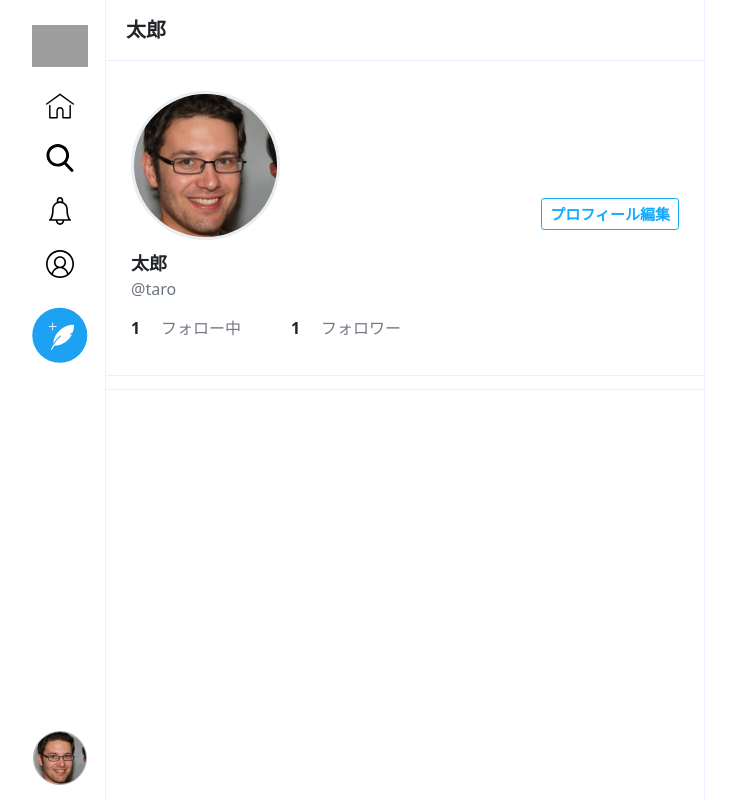
After one commit to nakagawa-tomohide/TwitterClone, a PHP site: page /profile.php in a window 1280 px wide. The commit adds this page. Shown: the whole page, without its empty margins (280-1016 px from the left). Run offline with PHP 8.4, Linux system fonts and the light colour scheme; grey boxes are pictures that could not be loaded.

Commit message:
ユーザー画面

```diff
--- a/Views/css/style.css
+++ b/Views/css/style.css
@@ -23,13 +23,15 @@ html {
 }
 
 @media screen and (max-width: 500px) {
-    .container{
+    .container {
         padding: 0;
     }
-    .side{
+
+    .side {
         width: 60px;
     }
-    .main{
+
+    .main {
         width: calc(100% - 60px);
     }
 }
@@ -38,18 +40,28 @@ html {
     padding: .3rem;
 }
 
-.btn{
+.btn {
     background-color: #1af;
     color: #fff;
     font-size: 15px;
     font-weight: bold;
 }
 
-.btn:hover{
+.btn:hover {
     color: #fff;
 }
 
-a{
+.btn-reverse{
+    background-color: #fff;
+    color: #1af;
+    border: 1px solid #1af;
+}
+
+.btn-reverse:hover{
+    color: #1af;
+}
+
+a {
     font-size: 13px;
     color: #1af;
     text-decoration: none;
@@ -96,13 +108,16 @@ a{
         width: 70%;
         margin-bottom: 15px;
     }
+
     .side .side-inner img.icon {
         width: 85%;
     }
-    .side .side-inner img.post-tweet{
+
+    .side .side-inner img.post-tweet {
         width: 100%;
     }
-    .side .side-inner .my-icon img{
+
+    .side .side-inner .my-icon img {
         width: 90%;
     }
 }
@@ -110,11 +125,12 @@ a{
 /*
 メイン
 ****/
-.main .main-header{
+.main .main-header {
     padding: 20px;
     border-bottom: 1px solid #eef;
 }
-.main .main-header h1{
+
+.main .main-header h1 {
     font-size: 20px;
     line-height: 20px;
     font-weight: bold;
@@ -124,33 +140,39 @@ a{
 /*
 ホーム
 ****/
-.home .tweet-post{
+.home .tweet-post {
     display: flex;
     padding: 10px;
 }
-.home .tweet-post .my-icon{
+
+.home .tweet-post .my-icon {
     width: 80px;
     padding: 5px 15px 10px 10px;
 }
-.home .tweet-post .my-icon img{
+
+.home .tweet-post .my-icon img {
     width: 100%;
     border-radius: 50%;
     border: 0.2px solid #aaa;
 }
-.home .tweet-post .input-area{
+
+.home .tweet-post .input-area {
     width: calc(100% - 80px);
     flex-grow: 1;
 }
+
 .home .tweet-post .input-area textarea {
     border: 0;
     width: 100%;
     height: 100px;
     resize: none;
 }
-.home .tweet-post .input-area textarea:focus{
+
+.home .tweet-post .input-area textarea:focus {
     outline: none;
 }
-.home .tweet-post .input-area .bottom-area{
+
+.home .tweet-post .input-area .bottom-area {
     display: flex;
     flex-wrap: wrap;
     justify-content: space-between;
@@ -158,76 +180,89 @@ a{
     padding-top: 8px;
 }
 
-.home .ditch{
+.home .ditch {
     height: 15px;
     border-color: #f7f8f8;
     border-top: 1px solid #eef;
     border-bottom: 1px solid #eef;
 }
 
-.home .tweet-list .tweet{
+.home .tweet-list .tweet {
     padding: 10px;
     display: flex;
     border-bottom: 1px solid #eef;
 }
-.home .tweet-list .tweet .user{
+
+.home .tweet-list .tweet .user {
     width: 80px;
     padding: 5px 15px 10px 10px;
 }
-.home .tweet-list .tweet .user img{
+
+.home .tweet-list .tweet .user img {
     width: 100%;
     border-radius: 50%;
     border: 0.2px solid #aaa;
 }
-.home .tweet-list .tweet .name{
+
+.home .tweet-list .tweet .name {
     padding-top: 5px;
 }
-.home .tweet-list .tweet .name a{
+
+.home .tweet-list .tweet .name a {
     color: #122;
 }
-.home .tweet-list .tweet .name a .nickname{
+
+.home .tweet-list .tweet .name a .nickname {
     color: #122;
     font-size: 17px;
     font-weight: bold;
 }
-.home .tweet-list .tweet .name a .user-name{
+
+.home .tweet-list .tweet .name a .user-name {
     color: #444;
     font-size: 14px;
 }
-.home .tweet-list .tweet .content{
+
+.home .tweet-list .tweet .content {
     width: calc(100% - 60px);
 }
-.home .tweet-list .tweet .content p{
+
+.home .tweet-list .tweet .content p {
     font-size: 16px;
     padding: 8px 0 0 0;
     margin-bottom: 8px;
 }
-.home .tweet-list .tweet .content img.post-image{
+
+.home .tweet-list .tweet .content img.post-image {
     width: 100%;
     border-radius: 15px;
     margin-bottom: 10px;
     margin-right: 5px;
     border: 1px solid #eef;
 }
-.home .tweet-list .tweet .content .icon-list{
+
+.home .tweet-list .tweet .content .icon-list {
     display: flex;
 }
-.home .tweet-list .tweet .content .icon-list .like img{
+
+.home .tweet-list .tweet .content .icon-list .like img {
     width: 25px;
     margin-right: 10px;
     cursor: pointer;
 }
-.home .tweet-list .tweet .content .icon-list .like-count{
+
+.home .tweet-list .tweet .content .icon-list .like-count {
     width: 25px;
     padding-top: 2px;
     color: #444;
 }
 
 @media screen and (max-width: 500px) {
-    .home .tweet-list .tweet .user{
+    .home .tweet-list .tweet .user {
         width: 60px;
         padding: 5px 10px 10px 5px;
     }
+
     .bottom-area .btn {
         margin-top: 10px;
     }
@@ -236,39 +271,88 @@ a{
 /*
 会員登録画面（ログイン画面共用）
 ****/
-body.signup{
+body.signup {
     display: flex;
     align-items: center;
     padding-top: 40px;
     padding-bottom: 40px;
     height: 100%;
 }
-.signup{
+
+.signup {
     background-color: #123;
     color: #fff;
 }
-.signup .form-signup{
+
+.signup .form-signup {
     width: 100%;
     max-width: 330px;
     padding: 15px;
     margin: auto;
 }
-.signup .logo-white{
+
+.signup .logo-white {
     margin-bottom: 30px;
     width: 50px;
 }
-.signup h1{
+
+.signup h1 {
     font-size: 20px;
     margin-bottom: 20px;
 }
-.signup input{
+
+.signup input {
     margin-bottom: 10px;
     background-color: #123;
     border-color: #456;
     color: #fff;
 }
-.signup input:focus{
+
+.signup input:focus {
     background-color: #123;
     border-color: #1af;
     color: #fff;
 }
+
+/*
+ユーザー
+****/
+.profile .profile-area{
+    padding: 25px;
+}
+.profile .profile-area .top{
+    display: flex;
+    justify-content: space-between;
+    align-items: flex-end;
+}
+.profile .profile-area .top .user{
+    width: 30%;
+    padding: 5px 15px 10px 0;
+}
+.profile .profile-area .top .user img{
+    width: 100%;
+    border-radius: 50%;
+    border: 3px solid rgb(235, 238, 240);
+}
+.profile .profile-area .top button{
+    margin-bottom: 20px;
+}
+.profile .profile-area .name{
+    font-size: 18px;
+    font-weight: bold;
+}
+.profile .profile-area .follow-follower{
+    display: flex;
+    padding: 15px 0 10px 0;
+}
+.profile .profile-area .follow-follower .follow-count{
+    width: 30px;
+    font-size: 16px;
+    font-weight: bold;
+}
+.profile .profile-area .follow-follower .follow-text{
+    width: 100px;
+    font-size: 16px;
+    margin-right: 30px;
+    color: #778;
+}
--- /dev/null
+++ b/Views/profile.php
@@ -0,0 +1,117 @@
+<!DOCTYPE html>
+<html lang="ja">
+<head>
+    <meta charset="UTF-8">
+    <meta http-equiv="X-UA-Compatible" content="IE=edge">
+    <meta name="viewport" content="width=device-width, initial-scale=1.0">
+    <link rel="icon" href="../Views/img/logo-twitterblue.svg">
+    <!-- Bootstrap CSS -->
+    <link href="https://cdn.jsdelivr.net/npm/bootstrap@5.0.0-beta1/dist/css/bootstrap.min.css" rel="stylesheet" integrity="sha384-giJF6kkoqNQ00vy+HMDP7azOuL0xtbfIcaT9wjKHr8RbDVddVHyTfAAsrekwKmP1" crossorigin="anonymous">
+    <link rel="stylesheet" href="../Views/css/style.css">
+    <!-- JS -->
+    <script src="https://code.jquery.com/jquery-3.6.0.js" integrity="sha256-H+K7U5CnXl1h5ywQfKtSj8PCmoN9aaq30gDh27Xc0jk=" crossorigin="anonymous" defer></script>
+    <!-- JavaScript Bundle with Popper -->
+    <script src="https://cdn.jsdelivr.net/npm/bootstrap@5.0.0-beta1/dist/js/bootstrap.bundle.min.js" integrity="sha384-ygbV9kiqUc6oa4msXn9868pTtWMgiQaeYH7/t7LECLbyPA2x65Kgf80OJFdroafW" crossorigin="anonymous" defer></script>
+    <!-- いいね！JS -->
+    <script src="../Views/js/likes.js" defer></script>
+
+    <title>プロフィール画面 / Twitterクローン</title>
+    <meta name="description" content="プロフィール画面です">
+</head>
+
+<body class="home profile text-center">
+    <div class="container">
+        <div class="side">
+            <div class="side-inner">
+                <ul class="nav flex-column">
+                    <li class="nav-item"><a href="home.php" class="nav-link"><img src="../Views/img/logo-twitterblue.svg" alt="" class="icon"></a></li>
+                    <li class="nav-item"><a href="home.php" class="nav-link"><img src="../Views/img/icon-home.svg" alt=""></a></li>
+                    <li class="nav-item"><a href="search.php" class="nav-link"><img src="../Views/img/icon-search.svg" alt=""></a></li>
+                    <li class="nav-item"><a href="notification.php" class="nav-link"><img src="../Views/img/icon-notification.svg" alt=""></a></li>
+                    <li class="nav-item"><a href="profile.php" class="nav-link"><img src="../Views/img/icon-profile.svg" alt=""></a></li>
+                    <li class="nav-item"><a href="post.php" class="nav-link"><img src="../Views/img/icon-post-tweet-twitterblue.svg" alt="" class="post-tweet"></a></li>
+                    <li class="nav-item my-icon"><img src="../Views/img_uploaded/user/sample-person.jpg" alt="" class="js-popover"
+                    data-bs-container="body" data-bs-toggle="popover" data-bs-placement="right" data-bs-html="true"
+                    data-bs-content="<a href='profile.php'>プロフィール</a><br><a href='sign-out.php'>ログアウト</a>"
+                    ></li>
+                </ul>
+            </div>
+        </div>
+        <div class="main">
+            <div class="main-header">
+                <h1>太郎</h1>
+            </div>
+
+            <!-- プロフィールエリア -->
+            <div class="profile-area">
+                <div class="top">
+                    <div class="user"><img src="../Views/img_uploaded/user/sample-person.jpg" alt=""></div>
+
+                    <?php if(isset($_GET['user_id'])) :?>
+                        <!-- 相手のページ -->
+                        <?php if(isset($_GET['case'])) :?>
+                            <button class="btn btn-sm">フォローを外す</button>
+                        <?php else: ?>
+                            <button class="btn btn-sm btn-reverse">フォローする</button>
+                        <?php endif; ?>
+                    <?php else: ?>
+                        <!-- 自分のページ -->
+                        <button class="btn btn-reverse btn-sm" data-bs-toggle="modal" data-bs-target="#js-modal">プロフィール編集</button>
+                    <?php endif; ?>
+
+                    <div class="modal fade" id="js-modal" tabindex="-1" aria-hidden="true">
+                        <div class="modal-dialog">
+                            <div class="modal-content">
+                                <form action="profile.php" method="post" enctype="multipart/form-data">
+                                    <div class="modal-header">
+                                        <h5 class="modal-title">プロフィールを編集</h5>
+                                        <button class="btn-close" type="button" data-bs-dismiss="modal" aria-label="Close"></button>
+                                    </div>
+                                    <div class="modal-body">
+                                        <div class="user">
+                                            <img src="../Views/img_uploaded/user/sample-person.jpg" alt="">
+                                        </div>
+                                        <div class="mb-3">
+                                            <label for="" class="mb-1">プロフィール写真</label>
+                                            <input type="file" class="form-control form-control-sm" name="image">
+                                        </div>
+
+                                        <input type="text" class="form-control mb-4" name="nickname" value="太郎" placeholder="ニックネーム" maxlength="50" required>
+                                        <input type="text" class="form-control mb-4" name="name" value="taro" placeholder="ユーザー名" maxlength="50" required>
+                                        <input type="email" class="form-control mb-4" name="email" value="taro@techis.jp" placeholder="メールアドレス" maxlength="254" required>
+                                        <input type="password" class="form-control mb-4" name="password" value="" placeholder="パスワードを変更する場合はご入力ください" minlength="4" maxlength="128">
+                                    </div>
+
+                                    <div class="modal-footer">
+                                        <button class="btn btn-reverse" data-bs-dismiss="modal">キャンセル</button>
+                                        <button class="btn" type="submit">保存する</button>
+                                    </div>
+                                </form>
+                            </div>
+                        </div>
+                    </div>
+                </div>
+                <div class="name">太郎</div>
+                <div class="text-muted">@taro</div>
+
+                <div class="follow-follower">
+                    <div class="follow-count">1</div>
+                    <div class="follow-text">フォロー中</div>
+                    <div class="follow-count">1</div>
+                    <div class="follow-text">フォロワー</div>
+                </div>
+            </div>
+
+            <!-- 仕切りエリア -->
+            <div class="ditch"></div>
+
+            <!-- TODO つぶやき一覧エリア -->
+        </div>
+    </div>
+    <script>
+        document.addEventListener('DOMContentLoaded', function() {
+            $('.js-popover').popover();
+        }, false);
+    </script>
+</body>
+</html>
--- a/Views/sign-up.php
+++ b/Views/sign-up.php
@@ -21,7 +21,7 @@
             <input type="text" class="form-control" name="nickname" placeholder="ニックネーム" maxlength="50" required autofocus>
             <input type="text" class="form-control" name="name" placeholder="ユーザー名、例)techis123" maxlength="50" required>
             <input type="email" class="form-control" name="email" placeholder="メールアドレス" maxlength="254" required>
-            <input type="password" class="form-control" name="password" placeholder="パスワード" minlength="4" maxlength="50" required>
+            <input type="password" class="form-control" name="password" placeholder="パスワード" minlength="4" maxlength="128" required>
             <button class="w-100 btn btn-lg" type="submit">登録する</button>
             <p class="mt-3 mb-2"><a href="sign-in.php">ログインする</a></p>
             <p class="mt-2 mb-3 text-muted">&copy; 2021</p>
```
